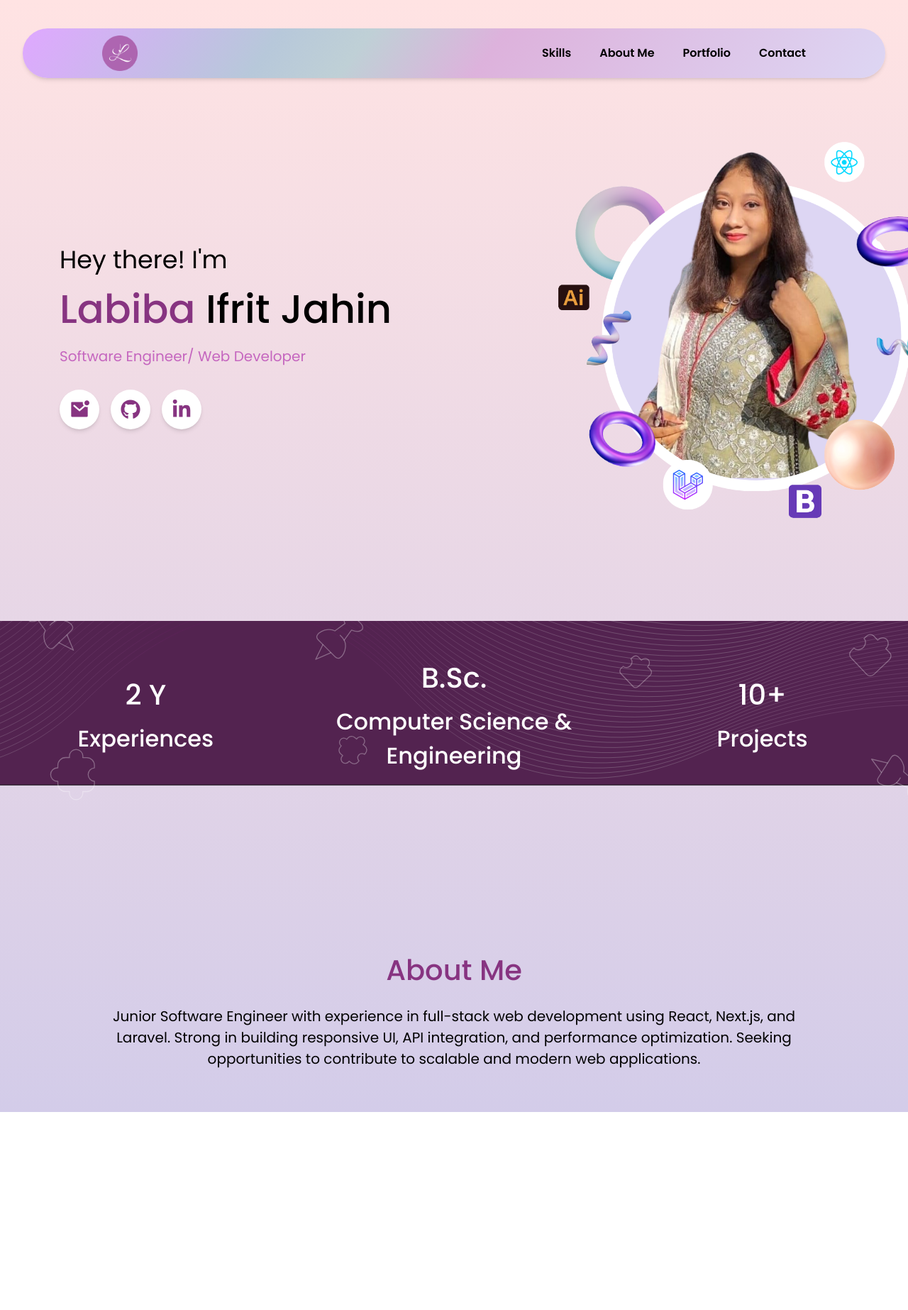
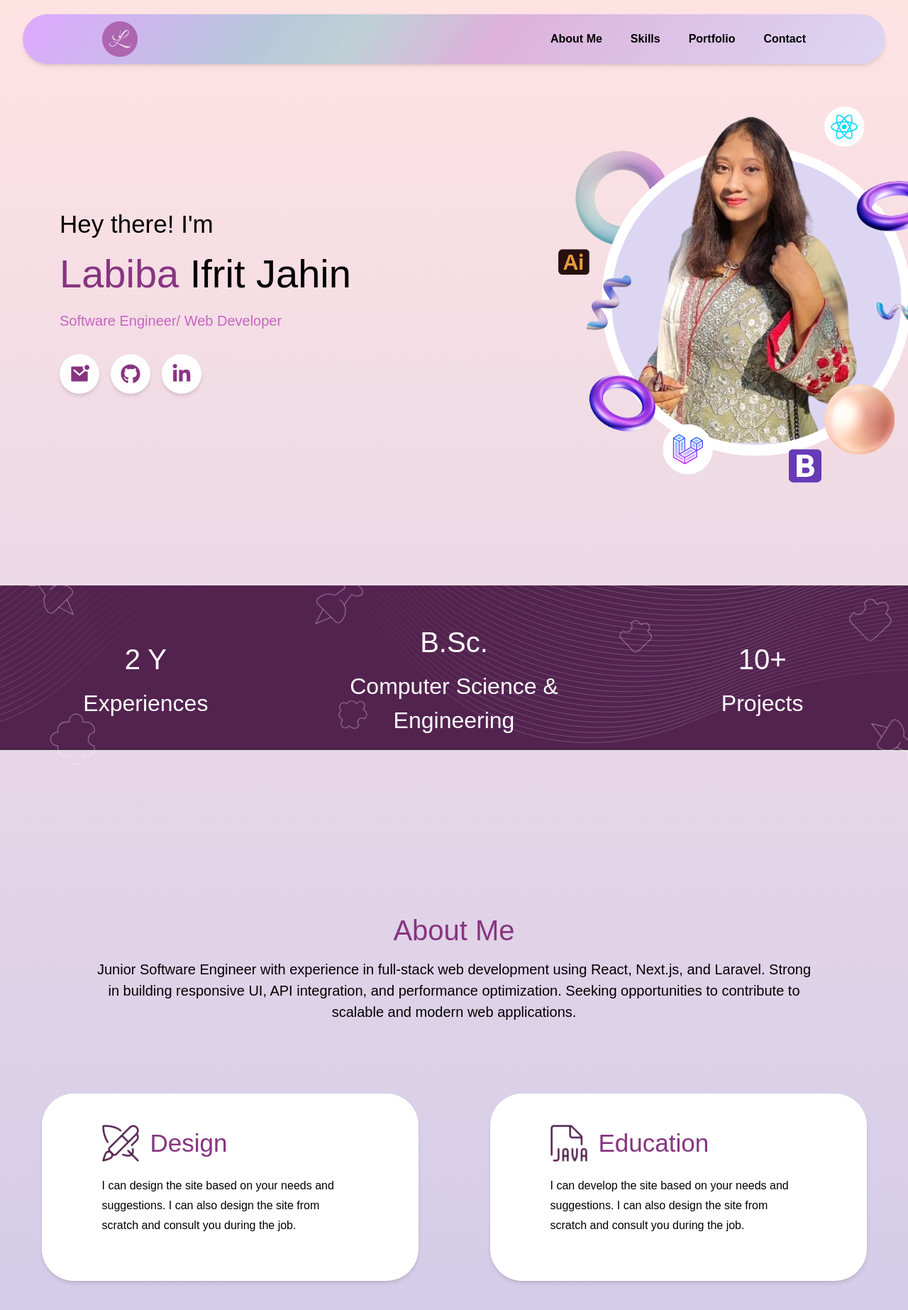
Before and after one commit to IfritJahin/Newportfolio, a Next.js app: page / in a window 1280 px wide. Shown: the top 1846 px of the page at 71% size. Before the commit the page ends 1567 px from the top, so only its background shows below. Built offline with nearby package versions, Linux system fonts and the light colour scheme.

Commit message:
About Finished

```diff
--- a/app/globals.css
+++ b/app/globals.css
@@ -1,5 +1,13 @@
 @import "tailwindcss";
 
+@theme {
+  --text-h1: 40px;
+  --text-h2: 35px;
+  --text-h3: 30px;
+  --text-body: 20px;
+  --text-body-md: 18px;
+  --text-body-sm: 16px;
+}
 :root {
   --background: #ffffff;
   --foreground: #171717;
--- a/app/layout.tsx
+++ b/app/layout.tsx
@@ -12,10 +12,7 @@ const geistMono = Geist_Mono({
   variable: "--font-geist-mono",
   subsets: ["latin"],
 });
-const poppins = Poppins({
-  subsets: ["latin"],
-  weight: ["400", "500", "600", "700"],
-});
+
 
 export const metadata: Metadata = {
   title: "Create Next App",
--- a/app/page.tsx
+++ b/app/page.tsx
@@ -24,7 +24,7 @@ export default function Home() {
   };
 
   return (
-    <div className="mt-10 2xl:mt-[164px] overflow-hidden">
+    <div className="mt-[100px] 2xl:mt-[164px] overflow-hidden">
       <main className="">
         <Intro
           highlightedWord="Labiba"
@@ -32,6 +32,8 @@ export default function Home() {
           Subheadline="Hey there! I'm"
           ActionText="Software Engineer/ Web Developer"
         />
+        <section id="about">
+
         <About
           item={[
             {
@@ -52,7 +54,15 @@ export default function Home() {
             },
           ]}
         />
-        <AboutUs headline="About Me" explanation="Junior Software Engineer with experience in full-stack web development using React, Next.js, and Laravel. Strong in building responsive UI, API integration, and performance optimization. Seeking opportunities to contribute to scalable and modern web applications." item={[]} />
+        <AboutUs
+          headline="About Me"
+          explanation="Junior Software Engineer with experience in full-stack web development using React, Next.js, and Laravel. Strong in building responsive UI, API integration, and performance optimization. Seeking opportunities to contribute to scalable and modern web applications."
+          item={[
+            { subheadline: "Design", para: "I can design the site based on your needs and suggestions. I can also design the site from scratch and consult you during the job.", image: "/ContentQuillPen.png" } ,
+            { subheadline: "Education", para: "I can develop the site based on your needs and suggestions. I can also design the site from scratch and consult you during the job.", image: "/FileJava.png" }
+           ]}
+         />
+        </section>
 
       </main>
     </div>
--- a/components/About/AboutUs.tsx
+++ b/components/About/AboutUs.tsx
@@ -1,29 +1,80 @@
-import React from 'react'
+import React from "react";
+
 type AboutItem = {
   headline: string;
   explanation: string;
   item: {
     subheadline: string;
     para: string;
-        // image: url;
+    image: string;
   }[];
-}
+};
+
 const AboutUs = ({ headline, explanation, item }: AboutItem) => {
   return (
-    <div className="container mx-auto px-6 py-10 mb-5 mt-[157px]">
-        <div className="items-center text-center">
-            <h4 className="font-medium  text-[#873481] sm:text-[32px] lg:text-[40px] mb-2 ">
+    <section className="container mx-auto px-4 sm:px-6 py-10 mt-16 lg:mt-[157px] mb-10">
+      {/* Heading */}
+      <div className="text-center">
+        <h4 className="font-medium text-[#873481] text-3xl lg:text-[40px] mb-4">
           {headline}
         </h4>
-            <div className="w-full max-w-5xl mx-auto mt-5">
 
-                <p className="text-black text-regular sm:text-[18px] lg:text-[20px] text-[#C566BF] ">
+        <div className="max-w-5xl mx-auto">
+          <p className="text-body-sm lg:text-body font-regular text-[#000000]">
             {explanation}
           </p>
         </div>
       </div>
+
+      {/* Cards */}
+      <div className="grid grid-cols-1 md:grid-cols-2 gap-6 lg:gap-8 mt-10 lg:mt-[100px]">
+        {item.map((card, index) => (
+          <div
+            key={index}
+            className="
+              group
+              w-full
+              max-w-[531px]
+              min-h-[264px]
+              mx-auto
+              bg-white
+              rounded-[45px]
+              shadow-md
+              p-6
+              transition-all
+              duration-300
+              ease-in-out
+              hover:-translate-y-2
+              hover:shadow-xl
+              hover:bg-[#B7C8DA]
+            "
+          >
+            <div className="w-full max-w-[361px] mx-auto mt-5">
+              {/* Icon + Heading */}
+              <div className="flex items-center gap-4 mb-5">
+                <img
+                  src={card.image}
+                  alt={card.subheadline}
+                  width={52}
+                  height={52}
+                  className="w-[52px] h-[52px] object-contain"
+                />
+
+                <h5 className="text-h2 font-medium text-[#873481]  transition-colors duration-300">
+                  {card.subheadline}
+                </h5>
               </div>
-  )
-}
 
-export default AboutUs
+              {/* Description */}
+              <p className="text-body-sm leading-7 text-black">
+                {card.para}
+              </p>
+            </div>
+          </div>
+        ))}
+      </div>
+    </section>
+  );
+};
+
+export default AboutUs;
--- a/components/layout/Navbar/Navbar.tsx
+++ b/components/layout/Navbar/Navbar.tsx
@@ -13,33 +13,35 @@ const Navbar = () => {
   const [open, setOpen] = useState(false);
 
   const items: NavProps[] = [
-    { name: 'Skills', href: '/' },
-    { name: 'About Me', href: '/about' },
-    { name: 'Portfolio', href: '/portfolio' },
-    { name: 'Contact', href: '/contact' },
+    { name: 'About Me', href: '#about' },
+    { name: 'Skills', href: '#skills' },
+    { name: 'Portfolio', href: '#portfolio' },
+    { name: 'Contact', href: '#contact' },
   ];
 
   return (
     <>
       {/* ================= Desktop Navbar ================= */}
-      <nav
-        className="
-        navbar
+        <nav
+          className="
           hidden md:flex
-          bg-zinc-100
+          fixed
+          top-5
+          left-1/2
+          -translate-x-1/2
+          z-50
           rounded-full
           shadow-md
           h-[70px]
-          mt-10
           px-8
           w-[95%]
           md:max-w-[900px]
           lg:max-w-[1100px]
           xl:max-w-[1384px]
           2xl:max-w-[1775px]
-          mx-auto
-        "
-      >
+          navbar
+          "
+          >
         <div className="flex items-center justify-between w-full md:ml-10 xl:ml-20 2xl:ml-20">
           {/* Logo */}
           <Link href="/">
@@ -71,11 +73,13 @@ const Navbar = () => {
         className={`
           navbar
           md:hidden
-          bg-zinc-100
+          fixed
+          top-5
+          left-1/2
+          -translate-x-1/2
+          z-50
           shadow-md
           w-[90%]
-          mx-auto
-          mt-10
           px-5
           ${open ? 'rounded-3xl py-5' : 'rounded-full py-4'}
         `}
```
Also changed, not shown: public/ContentQuillPen.png (added), public/FileJava.png (added). Lines whose indentation alone changed are shown as unchanged.
